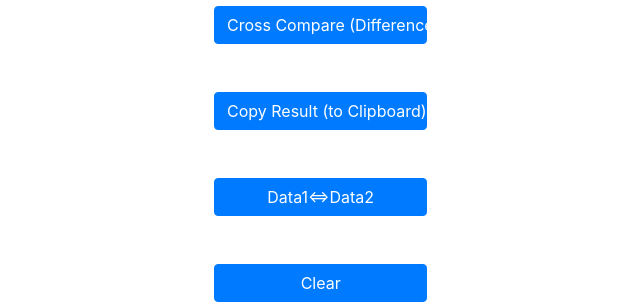
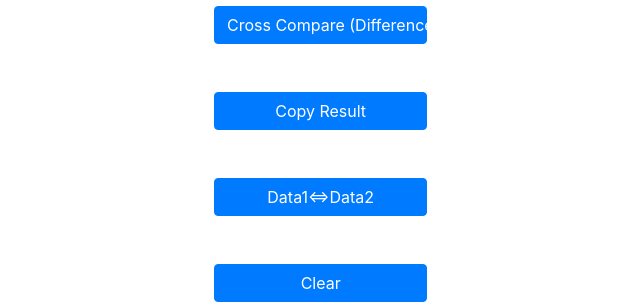
Before and after one commit to sunshineplan/FileChecker, a Flask app: page / in a window 1280 px wide. Shown: the part 336-642 px from the top of the page, without its empty margins (426-1066 px from the left). Run offline with Flask 2, Linux system fonts and the light colour scheme; some libraries are stand-ins or nearby versions.

Commit message:
Webapp adjust Copy Result alert and button text

```diff
--- a/templates/index.html
+++ b/templates/index.html
@@ -101,7 +101,7 @@
             document.execCommand('Copy');
             result.setSelectionRange(0, 0);
             if (result.value !== '') {
-                alert('Text copied.');
+                alert('Text has been copied to clipboard.');
             }
         }
 
@@ -187,7 +187,7 @@
                 <button onclick="javascript:void(0)" id="chk_diff" type="button" class="btn btn-primary btn-block">Cross Compare (Difference)</button>
                 <br>
                 <br>
-                <button onclick="copyResult()" type="button" class="btn btn-primary btn-block">Copy Result (to Clipboard)</button>
+                <button onclick="copyResult()" type="button" class="btn btn-primary btn-block">Copy Result</button>
                 <br>
                 <br>
                 <button onclick="swap()" type="button" class="btn btn-primary btn-block">Data1<=>Data2</button>
```
